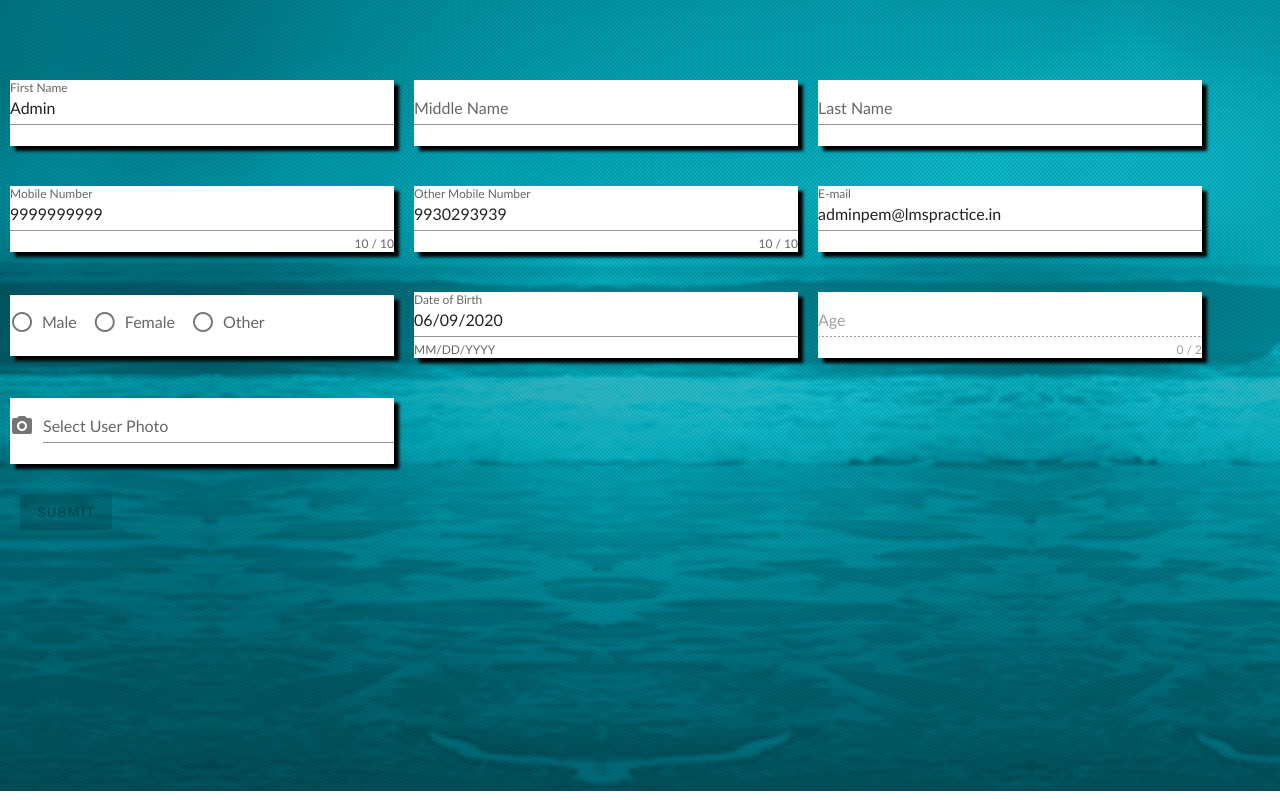
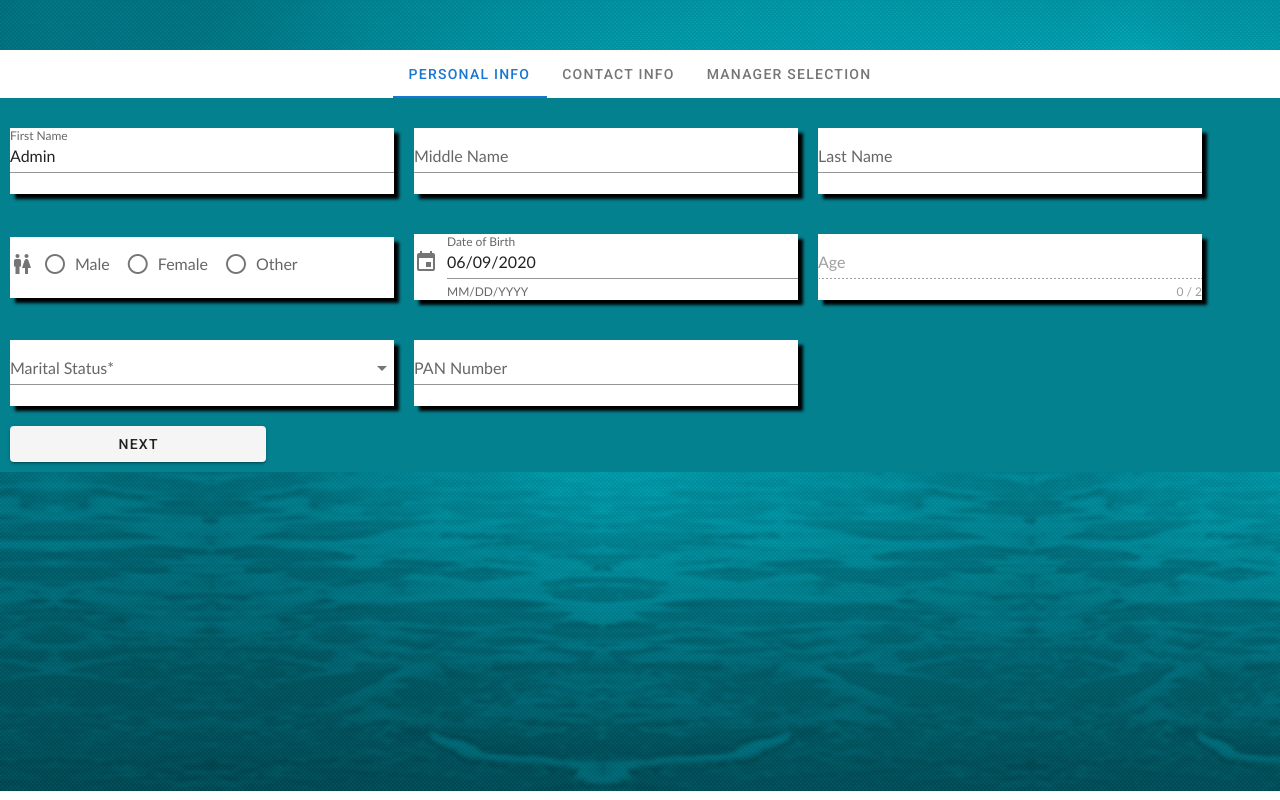
Before and after one commit to SurendraIorta/PracticeLMS, a Vue app in the folder VueCode/vuecode/: page / in a window 1280 px wide. Built offline with nearby package versions, Linux system fonts and the light colour scheme.

Commit message:
Create agent UI

```diff
--- a/VueCode/vuecode/src/App.vue
+++ b/VueCode/vuecode/src/App.vue
@@ -4,6 +4,7 @@
     <v-content class="bg_img">
       <!-- <createnewlead/> -->
       <createagent/>
+        <!-- <tabview/> -->
     </v-content>
   </v-app>
 </template>
@@ -11,6 +12,8 @@
 <script>
 // import createnewlead from './views/createnewlead';
 import createagent from './views/agentdetails/createnewagent';
+// import tabview from './samplecodes/tabview';
+
 
 
 export default {
@@ -19,6 +22,7 @@ export default {
   components: {
     // createnewlead,
     createagent,
+    // tabview,
   },
 
   data: () => ({
--- a/VueCode/vuecode/src/constants/allurls.js
+++ b/VueCode/vuecode/src/constants/allurls.js
@@ -1,9 +1,12 @@
 
 var baseURL             =   "http://localhost:3003";
 var allUrlList          =   {
+    "createAgent"           :   baseURL +   "/agentdetails/createagent",
     "agentLogin"            :   baseURL +   "/agentdetails/agentlogin",
     "getAgentDetails"       :   baseURL +   "/agentdetails/getagentdetails",
     "getReportingAgentList" :   baseURL +   "/agentdetails/getreportingagentlist",
+
+
     "createNewLead"         :   baseURL +   "/leaddetails/createlead",
     "getRefLeadDetails"     :   baseURL +   "/refdetails/getreferencedetails"
 }
--- a/VueCode/vuecode/src/views/agentdetails/createnewagent.vue
+++ b/VueCode/vuecode/src/views/agentdetails/createnewagent.vue
@@ -8,38 +8,32 @@
 
         >
             <v-card>
-                <v-card-title> Select the Branch and Department to create an Agent. </v-card-title>
-
-                <v-form v-model="validBranchDepartment" style="align-items: center;justify-items: center;">
-                <v-select
-                    v-model="agentDetails.BranchName"
-                    :items="branchList"
-                    @change="getDepartmentOnBranch"
-                    label="Branch Name"
-                    class="diaselectbox"
-                    required
-                ></v-select>
-                <v-select
-                    v-model="agentDetails.Department"
-                    :items="branchList"
-                    @change="getDepartmentOnBranch"
-                    label="Department Name"
-                    class="diaselectbox"
-                    required
-                ></v-select>
-
+                <v-card-title> Please make sure you have all reqquired data to create an agent. </v-card-title>
                 <div class="centerbtn" style="padding: 20px;">
                  <v-btn
                     @click="dialog = false"
                     class="centerbtn"
                     color="success"
-                    :disabled="!validBranchDepartment"
                  >Done</v-btn>
                 </div>
-                </v-form>
             </v-card>
         </v-dialog>
-        <v-form ref="form" v-model="valid">
+        <v-form ref="form" v-model="valid" >
+            <v-tabs
+                v-model="tabnum"
+                @change="changeTab"
+                :centered="true"
+
+            >
+                <v-tab
+                v-for="tabname in tabnames"
+                :key="tabname"
+                >
+                    {{tabname}}
+                </v-tab>
+            </v-tabs>
+            <v-tabs-items v-model="tabnum" style="background-color:#04818f;"><!--#04818f/0ba7b7-->
+              <v-tab-item>
                 <v-text-field
                     v-model="agentDetails.FirstName"
                     :rules="allListOptions.nameRules"
@@ -64,6 +58,76 @@
                     class="whiteback"
                 ></v-text-field>
 
+
+                <v-radio-group v-model="agentDetails.Gender" row  class="radioback" id="radiogrp" prepend-icon="mdi-human-male-female">
+                    <v-radio v-for="opt in allListOptions.genderOptions" :key="opt" :label="`${opt}`" :value="opt" ></v-radio>
+                </v-radio-group>
+
+                <v-menu
+                    ref="menu1"
+                    v-model="menu1"
+                    :close-on-content-click="false"
+                    transition="scale-transition"
+                    offset-y
+                    max-width="290px"
+                    min-width="290px"
+
+                    >
+                    <template v-slot:activator="{ on }">
+
+                        <v-text-field
+                        v-model="dateFormatted"
+                        label="Date of Birth"
+                        hint="MM/DD/YYYY"
+                        persistent-hint
+                        @blur="date = parseDate(dateFormatted)"
+                        v-on="on"
+                        class="whiteback"
+                        @change="updateAge($event)"
+                        prepend-icon="mdi-calendar"
+                        ></v-text-field>
+                    </template>
+                    <v-date-picker v-model="agentDetails.DateOfBirth" no-title @input="menu1 = false" @change="updateAge($event)"></v-date-picker>
+                </v-menu>
+
+                <v-text-field
+                    v-model="agentDetails.Age"
+                    :counter="2"
+                    :rules="allListOptions.ageRules"
+                    type="number"
+                    :disabled="true"
+                    label="Age"
+                    required
+                    class="whiteback"
+                ></v-text-field>
+
+
+                <v-select
+                    label="Marital Status*"
+                    :items="maritalStatusList"
+                    v-model="agentDetails.MaritalStatus"
+                    required
+                    class="whiteback"
+                ></v-select>
+
+                <v-text-field
+                    v-model="agentDetails.PanNumber"
+                    label="PAN Number"
+                    class="whiteback">
+
+
+                </v-text-field>
+
+                <div class="foottab_btns">
+                    <v-btn
+                    @click="tabnum = 1"
+                    class="foot_btn"
+                    >Next
+                    </v-btn>
+                </div>
+                </v-tab-item>
+
+                <v-tab-item>
                     <v-text-field
                         v-model="agentDetails.ContactNumber"
                         :counter="10"
@@ -92,45 +156,107 @@
                         class="whiteback"
                     ></v-text-field>
 
-            <v-radio-group v-model="agentDetails.Gender" row  class="radioback" id="radiogrp">
-                <v-radio v-for="opt in allListOptions.genderOptions" :key="opt" :label="`${opt}`" :value="opt" ></v-radio>
-             </v-radio-group>
-
-            <v-menu
-                ref="menu1"
-                v-model="menu1"
-                :close-on-content-click="false"
-                transition="scale-transition"
-                offset-y
-                max-width="290px"
-                min-width="290px"
-
-                >
-                <template v-slot:activator="{ on }">
-                    <v-text-field
-                    v-model="dateFormatted"
-                    label="Date of Birth"
-                    hint="MM/DD/YYYY"
-                    persistent-hint
-                    @blur="date = parseDate(dateFormatted)"
-                    v-on="on"
-                    class="whiteback"
-                    @change="updateAge($event)"
-                    ></v-text-field>
-                </template>
-                <v-date-picker v-model="date" no-title @input="menu1 = false" @change="updateAge($event)"></v-date-picker>
-            </v-menu>
 
                     <v-text-field
-                v-model="agentDetails.Age"
-                :counter="2"
-                :rules="allListOptions.ageRules"
-                type="number"
-                :disabled="true"
-                label="Age"
+                        v-model="agentDetails.Address1"
+                        :counter="20"
+                        label="Address 1"
                         required
                         class="whiteback"
                     ></v-text-field>
+
+                    <v-text-field
+                        v-model="agentDetails.Address2"
+                        :counter="20"
+                        label="Address 2"
+                        class="whiteback"
+                    ></v-text-field>
+
+                    <v-text-field
+                        v-model="agentDetails.Address3"
+                        :counter="20"
+                        label="Address 3"
+                        class="whiteback"
+                    ></v-text-field>
+
+                    <v-select
+                        label="Country"
+                        :items="countryList"
+                        item-text="name"
+                        item-value="code"
+                        v-model="agentDetails.Country"
+                        required
+                        class="whiteback"
+                    ></v-select>
+
+                    <v-select
+                    label="State"
+                        :items="stateList"
+                        item-text="name"
+                        item-value="code"
+                        v-model="agentDetails.State"
+                        required
+                        class="whiteback"
+                    ></v-select>
+
+                    <v-select
+                    label="City"
+                        :items="cityList"
+                        item-text="name"
+                        item-value="code"
+                        v-model="agentDetails.City"
+                        required
+                        class="whiteback"
+                    ></v-select>
+                    <div class="foottab_btns">
+                        <v-btn
+                        @click="tabnum = 0"
+                        class="foot_btn"
+                        >Previous
+                        </v-btn>
+                        <v-btn
+                        @click="tabnum = 2"
+                        class="foot_btn"
+                        >Next
+                        </v-btn>
+                    </div>
+                </v-tab-item>
+
+                <v-tab-item>
+
+                    <v-select
+                        label="Designation"
+                        :items="designationList"
+                        v-model="agentDetails.Designation"
+                        required
+                        class="whiteback"
+                    ></v-select>
+
+                     <v-select
+                        label="Branch Name"
+                        :items="branchList"
+                        v-model="agentDetails.BranchName"
+                        required
+                        class="whiteback"
+                    ></v-select>
+
+                    <v-select
+                        label="Department Name"
+                        :items="departmentList"
+                        v-model="agentDetails.Department"
+                        required
+                        class="whiteback"
+                    ></v-select>
+
+                    <v-select
+                        label="Manager Name"
+                        :items="managerList"
+                        item-text="formatedManagerName"
+                        item-value="AgentID"
+                        v-model="agentDetails.ManagerID"
+                        required
+                        class="whiteback"
+                    ></v-select>
 
                     <div class="photo_container">
                         <v-file-input
@@ -152,20 +278,28 @@
                     </div>
                     <div class="btn_container">
                         <v-btn
+                            @click="tabnum = 1"
+                            class="foot_btn"
+                        >Previous
+                        </v-btn>
+                        <v-btn
                             :disabled="!valid"
                             color="success"
-                    class="mr-4 centerbtn"
+                            class="mr-4 foot_btn"
                             @click="createNewAgent"
                         >   Submit
                         </v-btn>
 
                     </div>
+                </v-tab-item>
+            </v-tabs-items>
         </v-form>
     </div>
 </template>
 <script>
 var axios =   require('axios');
 import allListOptions from './../../constants/listOptions';
+import allUrl from './../../constants/allurls';
 export default {
     data(){
         return {
@@ -174,6 +308,8 @@ export default {
             menu1: false,
             menu2: false,
 
+            tabnum:null,
+            tabnames:["Personal Info","Contact Info","Manager Selection"],
 
             agentDetails:{
                 "AgentID"           : "A309092",
@@ -201,7 +337,14 @@ export default {
                 "Designation"       : "",
             },
             branchList:["Mumbai","Hyderabad"],
-            departmentList:[],
+            departmentList:["Field","Account"],
+            countryList:[{"code":1,"name":"India"}],
+            stateList:[{"code":1,"name":"Telangana"}],
+            cityList:[{"code":1,"name":"Hyderabad"}],
+            maritalStatusList:["Single","Married"],
+            designationList:["Agent","Manager"],
+            managerList:[],
+
             dialog:false,
             valid:false,
             validBranchDepartment:false,
@@ -213,19 +356,18 @@ export default {
     },
     methods:{
         createNewAgent(){
-            var req     =   new FormData();
+            this.agentDetails.Photo =   this.userPhotoImg;
+            this.agentDetails.CreatedBy =   "admin";
+            console.log(this.agentDetails);
 
-            req.append("name","testformdata");
-            req.append("price","300");
-            req.append("productImage",this.userPhoto);
-
-            axios.post("http://localhost:3003/testcode/uploadfile",req)
+            axios.post(allUrl.getURL("createAgent"),this.agentDetails)
             .then((res)=>{
                 console.log(res);
             })
             .catch((err)=>{
                 console.log(err);
             })
+
         },
         checkSelectedUserPhoto(selectedFile){
             console.log(selectedFile);
@@ -243,6 +385,9 @@ export default {
         getDepartmentOnBranch(event){
             console.log(event);
         },
+        changeTab(event){
+            console.log(event);
+        },
         formatDate (date) {
             if (!date) return null
 
@@ -256,7 +401,7 @@ export default {
             return `${year}-${month.padStart(2, '0')}-${day.padStart(2, '0')}`
         },
         updateAge(event){
-          this.age  =   this.calculateAge(event)
+            this.agentDetails.Age  =   this.calculateAge(event)
         },
         calculateAge(dob){
             var dateString = dob;
@@ -351,4 +496,21 @@ export default {
     justify-items: center;
 }
 
+.foot_btn {
+    padding: 20px;
+    margin: 10px;
+    width: 20%;
+}
+
+.photo_container {
+    display : inline;
+}
+
+@media screen and (max-width: 480px) {
+    .whiteback {
+         width: 80%;
+         display: flex;
+    }
+}
+
 </style>
```
Also changed, not shown: VueCode/vuecode/src/samplecodes/tabview.vue (added, +63 -0 lines). Lines whose indentation alone changed are shown as unchanged.
